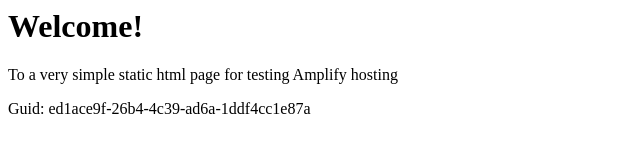
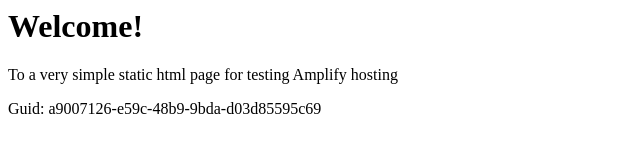
Before and after one commit to aws-aemilia-mxp/Github-PR-Commit-Integration-Test-DoNotTouch-GithubWebhookPreviewCanaryTest-v1-preprod-eu-south-1, a website: page src/index.html in a window 1280 px wide. Shown: the full height of the page, 0-640 px from the left. Drawn offline with Linux system fonts and the light colour scheme.

Commit message:
commit from integ tests

```diff
--- a/src/index.html
+++ b/src/index.html
@@ -12,6 +12,6 @@
 <body>
     <h1>Welcome!</h1>
     <p>To a very simple static html page for testing Amplify hosting</p>
-    <p>Guid: ed1ace9f-26b4-4c39-ad6a-1ddf4cc1e87a</p></body>
+    <p>Guid: a9007126-e59c-48b9-9bda-d03d85595c69</p></body>
 
 </html>
```
